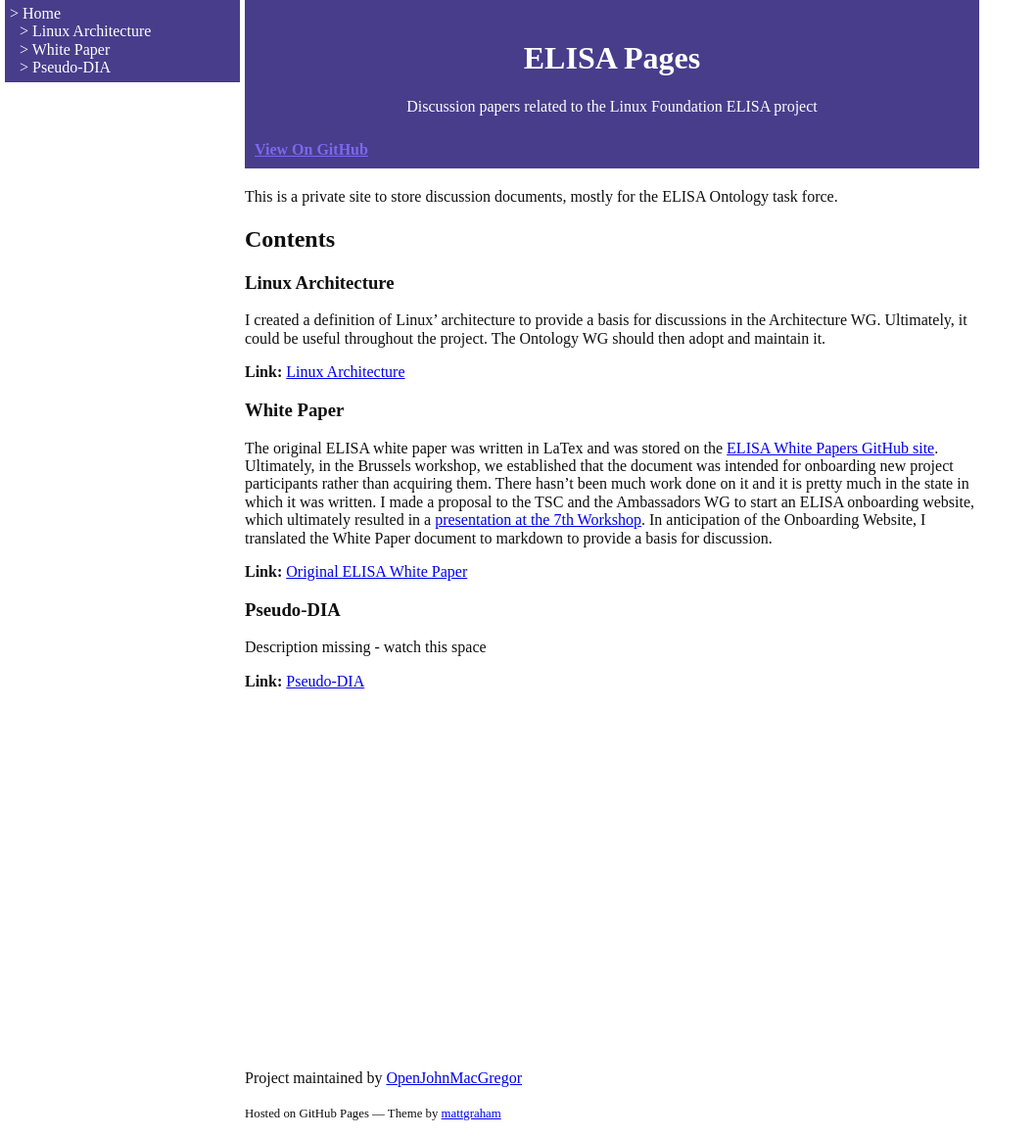
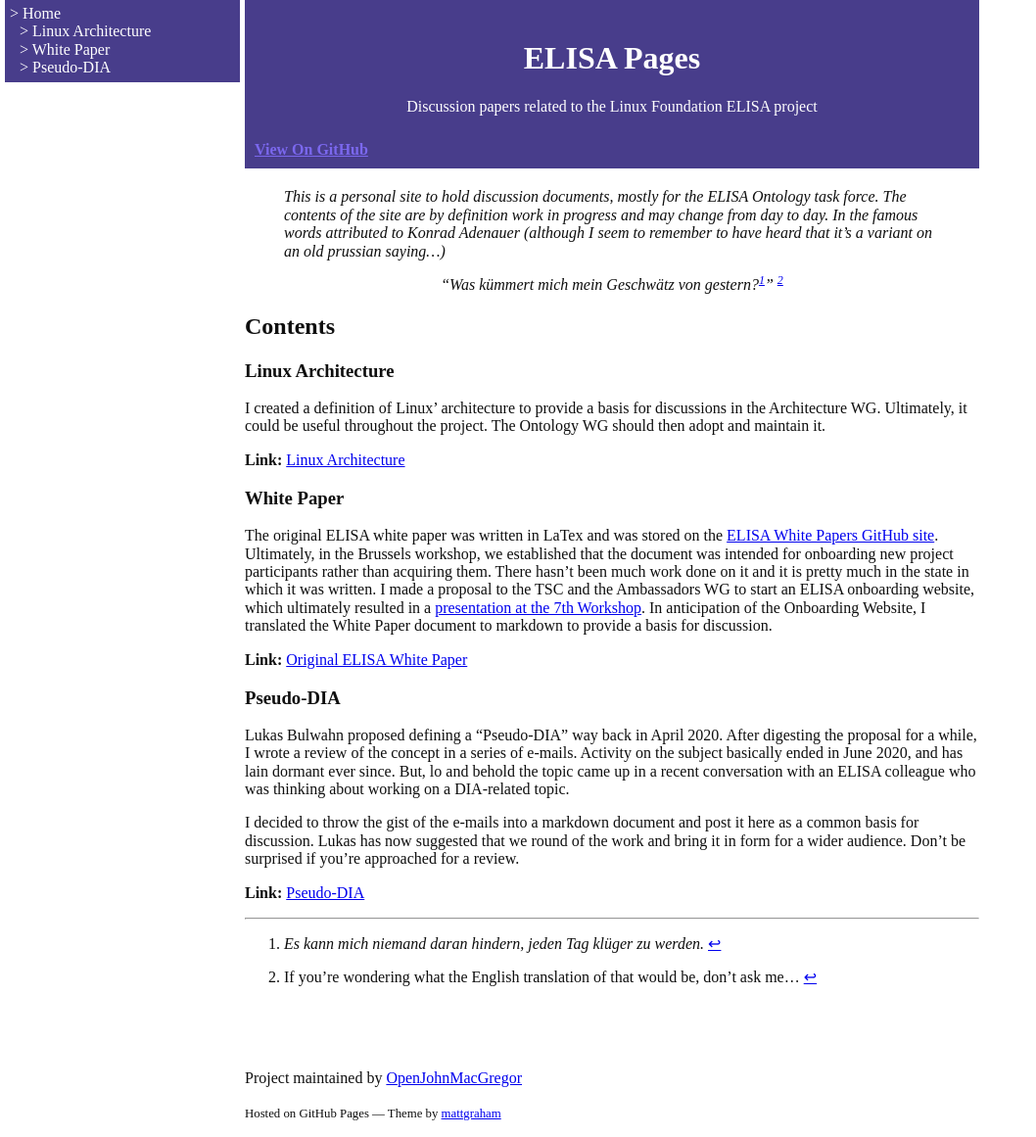
Before and after one commit to OpenJohnMacGregor/ElisaPages, a Jekyll site: the page built from docs/index.md, in a window 1280 px wide. Shown: the whole page at 98% size, without its empty margins (0-1058 px from the left). Built offline with Jekyll 4.4.1, drawn with Linux system fonts in a browser that asks for light colours.

Commit message:
Updated the home page
Signed-off-by: John MacGregor <open.john.macgregor@gmail.com>

```diff
--- a/docs/index.md
+++ b/docs/index.md
@@ -3,7 +3,16 @@ layout: home
 title: ELISA Pages Home
 ---
 
-This is a private site to store discussion documents, mostly for the ELISA Ontology task force.
+> This is a personal site to hold discussion documents, mostly for the ELISA Ontology task force.
+> The contents of the site are by definition work in progress and may change from day to day.
+> In the famous words attributed to Konrad Adenauer (although I seem to remember to have heard
+> that it's a variant on an old prussian saying...)
+
+> "Was kümmert mich mein Geschwätz von gestern?[^1]" [^2]
+{: style="text-align: center;"}
+
+[^1]: *Es kann mich niemand daran hindern, jeden Tag klüger zu werden.*
+[^2]: If you're wondering what the English translation of that would be, don't ask me...
 
 ## Contents
 
@@ -29,6 +38,16 @@ In anticipation of the Onboarding Website, I translated the White Paper document
 
 ### Pseudo-DIA
 
-Description missing - watch this space
+Lukas Bulwahn proposed defining a "Pseudo-DIA" way back in April 2020.
+After digesting the proposal for a while, I wrote a review of the concept in a series of e-mails.
+Activity on the subject basically ended in June 2020, and has lain dormant ever since.
+But, lo and behold the topic came up in a recent conversation with an ELISA colleague
+who was thinking about working on a DIA-related topic.
+
+I decided to throw the gist of the e-mails into a markdown document and post it here as a common basis for discussion.
+Lukas has now suggested that we round of the work and bring it in form for a wider audience.
+Don't be surprised if you're approached for a review.
 
 **Link:** [Pseudo-DIA](PseudoDIA.html)
+
+--------------
```
Also changed, not shown: 1 other file.
